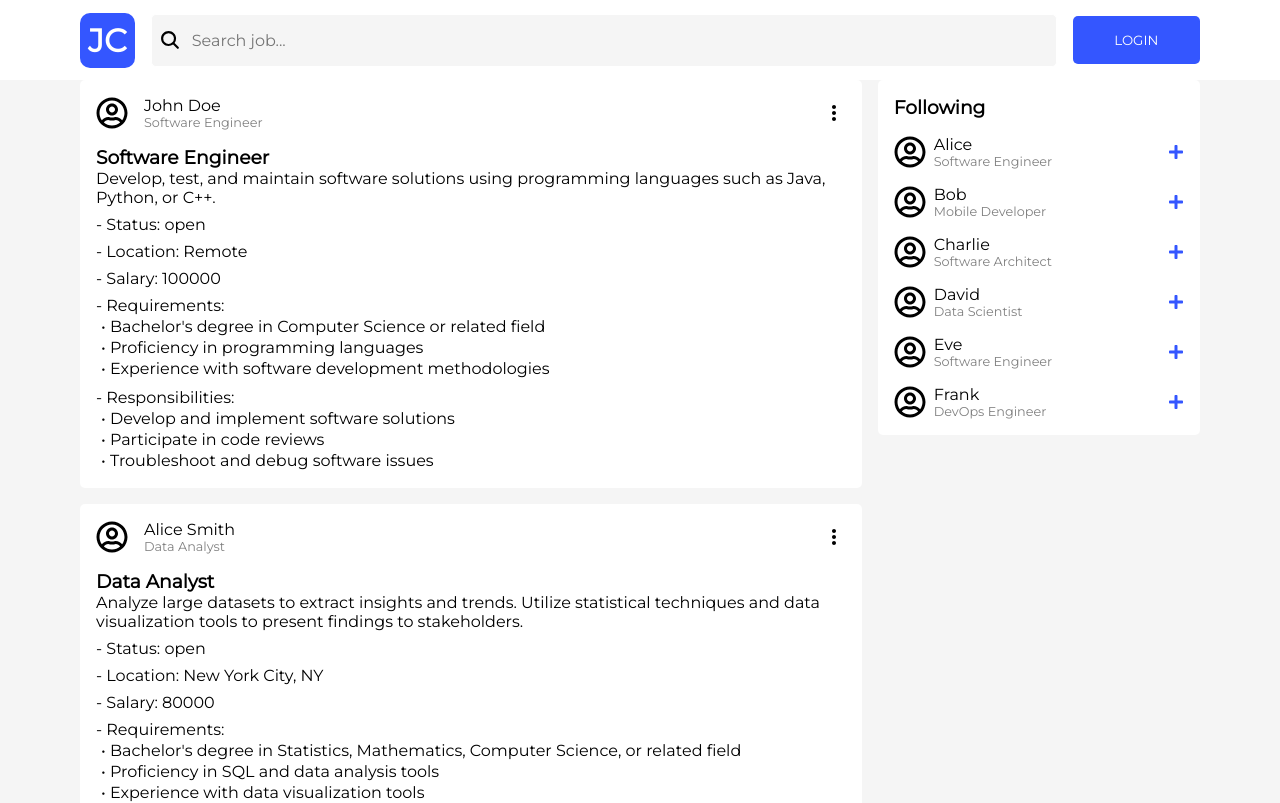
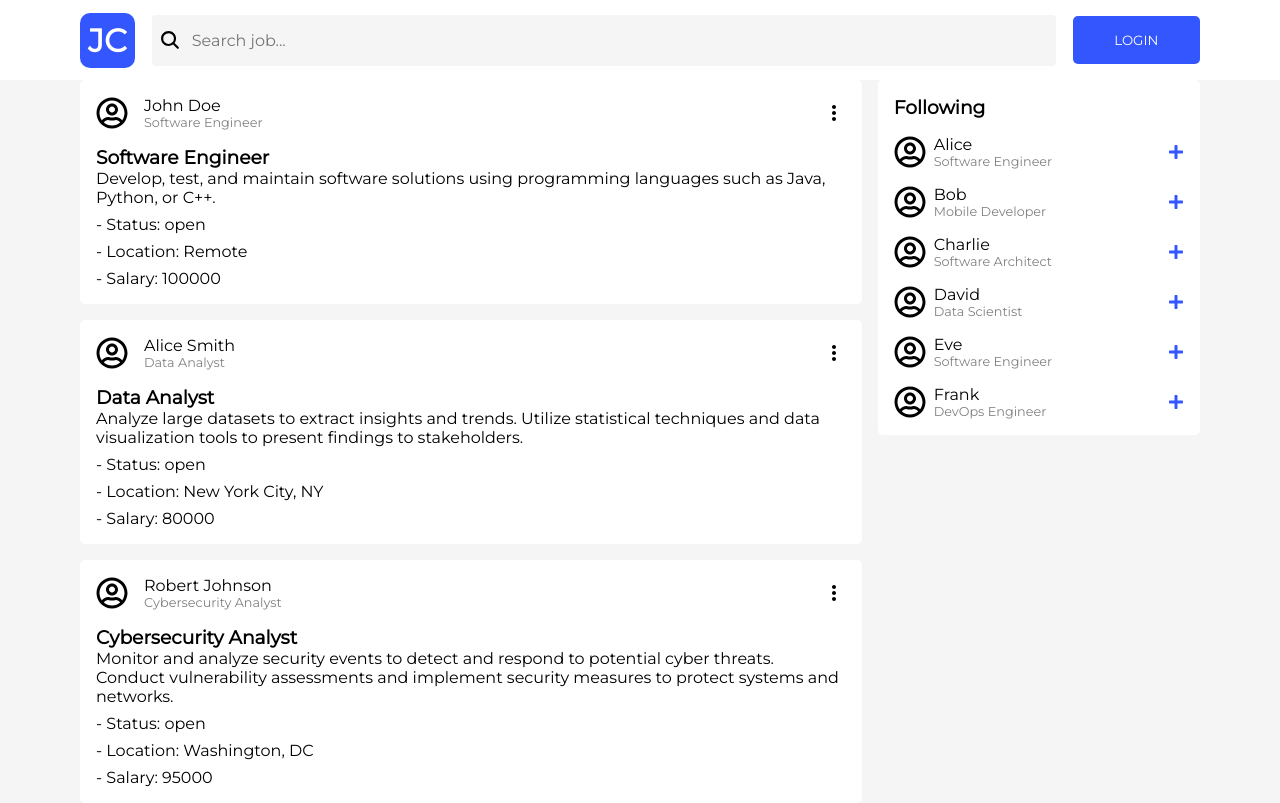
Before and after one commit to Asranov/job-compass, a React (Create React App) app: page / in a window 1280 px wide. Shown: the top 803 px of the page. Built offline with nearby package versions, Linux system fonts and the light colour scheme.

Commit message:
refactor: remove more infos home vacancy

```diff
--- a/src/pages/Home/Home.tsx
+++ b/src/pages/Home/Home.tsx
@@ -51,22 +51,6 @@ const Home: React.FC = () => {
                     <p>- Status: {vacancy.status}</p>
                     <p>- Location: {vacancy.location}</p>
                     <p>- Salary: {vacancy.salary}</p>
-                    <p>
-                      - Requirements:
-                      {vacancy.requirements.map((requirement, index) => (
-                        <p key={index} className="vacancy__info-requirement">
-                          • {requirement}
-                        </p>
-                      ))}
-                    </p>
-                    <p>
-                      - Responsibilities:
-                      {vacancy.responsibilities?.map((responsibility, index) => (
-                        <p key={index} className="vacancy__info-requirement">
-                          • {responsibility}
-                        </p>
-                      ))}
-                    </p>
                   </div>
                 </div>
               </Link>
```
